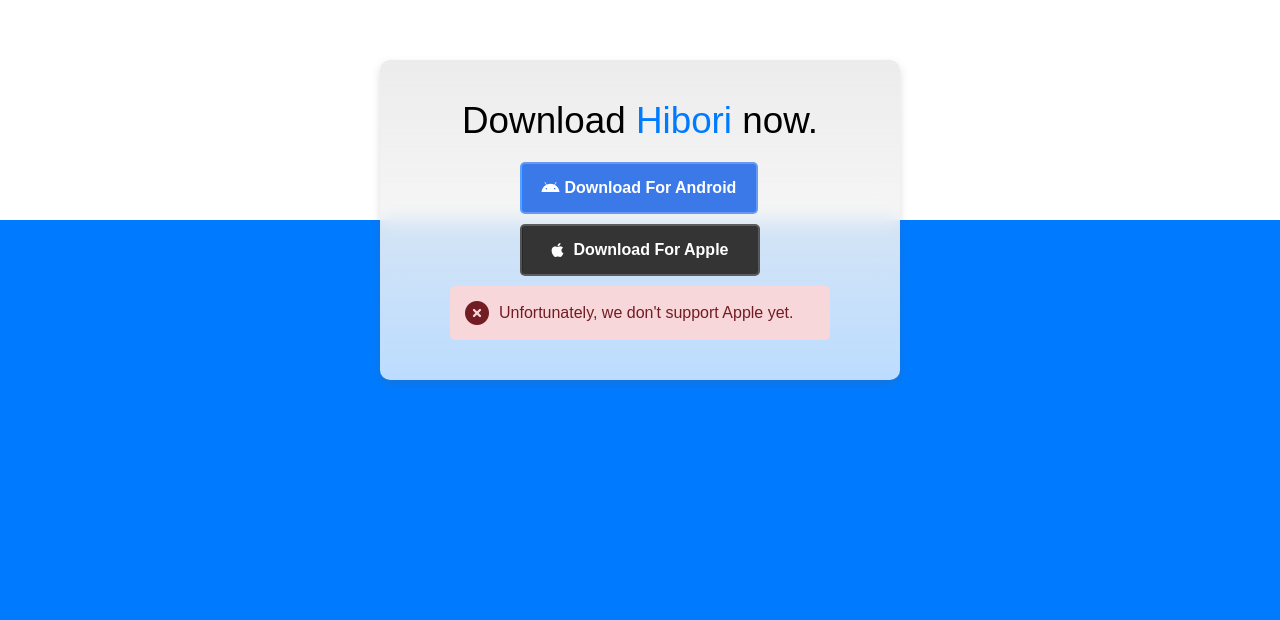
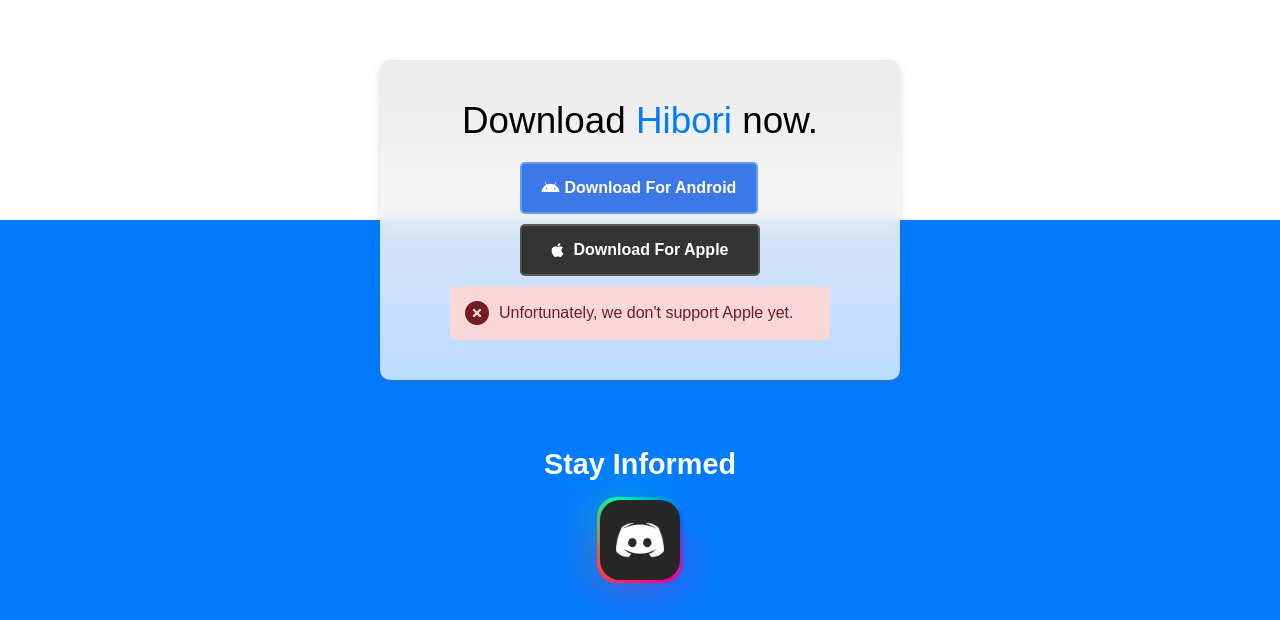
Before and after one commit to HiboriApp/HiboriTempDownloadWeb, a plain HTML site: page index.html in a window 1280 px wide. Shown: the part 180-800 px from the top of the page. Drawn offline with Linux system fonts and the light colour scheme.

Commit message:
JOIN DISCORD NOW@@

```diff
--- a/index.html
+++ b/index.html
@@ -37,6 +37,20 @@
         <span>Unfortunately, we don't support Apple yet.</span>
     </div>
     </div>
+    <div class="info">
+
+        <h1 class="informed">Stay Informed</h1>
+        <div class="types">
+            <a href="https://discord.gg/FHWYqBD7AR" target="_blank">
+        <div class="type1">
+            <div class="imgdisc">
+                <img src="/media/discord-white-icon.webp" alt="">
+            </div>
+        </a>
+        </div>
+        </div>
+    </div>
+
 </div>
 
 
--- a/styles.css
+++ b/styles.css
@@ -140,10 +140,93 @@ a {
     margin: 0;
     font: inherit;
   }
+  .informed {
+    font-size: 1.8rem;
+    color: white;
+}
+
+.info {
+    position: absolute;
+    display: flex;
+    font-size: 20px;
+    bottom: 0;
+    left: 50%;
+    transform: translateX(-50%);
+    margin-bottom: 5vh;
+    align-items: center;
+    flex-direction: column;
+}
+
+@property --angle {
+    syntax: "<angle>";
+    initial-value: 0deg;
+    inherits: false;
+}
+
+.type1 {
+    position: relative;
+    background-color: #272727;
+    height: 10vh;
+    width: 10vh;
+    border-radius: 20px;
+    display: flex;
+    justify-content: center;
+    align-items: center;
+    transition: transform 0.3s ease, box-shadow 0.3s ease;
+}
+
+.type1::after, .type1::before {
+    content: '';
+    position: absolute;
+    height: 100%;
+    width: 100%;
+    top: 50%;
+    left: 50%;
+    translate: -50% -50%;
+    background: conic-gradient(from var(--angle), #ff4545, #00ff99, #006aff, #ff0095, #ff4545);
+    z-index: -1;
+    padding: 3px;
+    border-radius: 20px;
+    animation: 3s spin linear infinite;
+}
+
+.type1::before {
+    filter: blur(1.5rem);
+    opacity: 0.5;
+}
+
+.type1:hover {
+    cursor: pointer;
+    transform: translateY(-5px) scale(1.1);
+    box-shadow: 0 8px 20px rgba(0, 0, 0, 0.3);
+}
+
+.imgdisc {
+    display: flex;
+    justify-content: center;
+    align-items: center;
+}
+
+.imgdisc img {
+    height: 60%;
+    width: 60%;
+    object-fit: contain;
+}
+
+
+@keyframes spin {
+    from {
+        --angle: 0deg;
+    }
+    to {
+        --angle: 360deg;
+    }
+}
+
 
   @media only screen and (max-width: 600px) {
     .container {
-        width: 90%;
+            width: 90%;
         height: 300px;
     }
     .text {
```
Also changed, not shown: media/discord-white-icon.webp (added).
